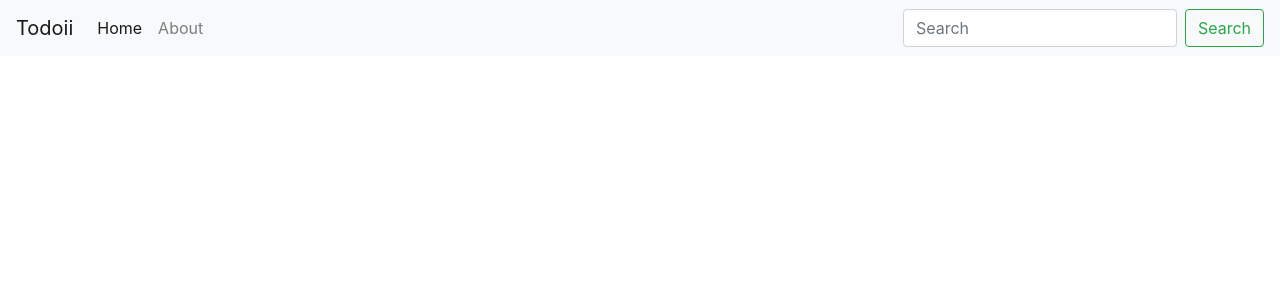
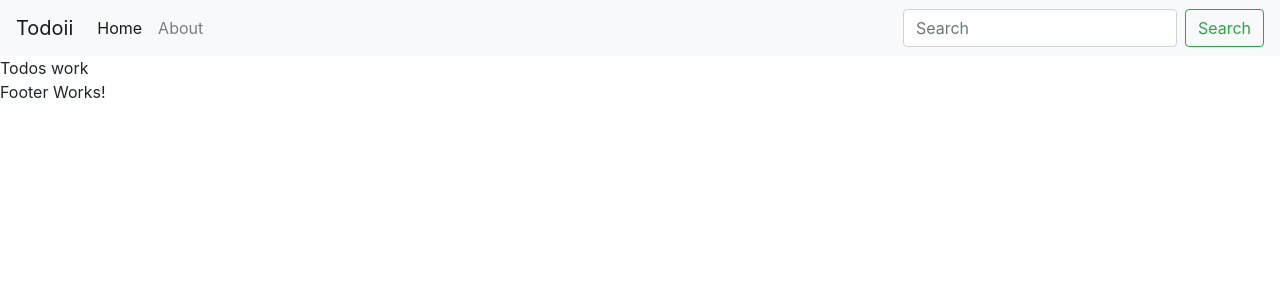
Before and after one commit to kratika19/TODOII, a React (Create React App) app: page / in a window 1280 px wide. Shown: the top 300 px of the page. Built offline with nearby package versions, Linux system fonts and the light colour scheme.

Commit message:
Initializing app components

```diff
--- a/src/App.js
+++ b/src/App.js
@@ -1,29 +1,16 @@
-import logo from './logo.svg';
+import Header from "../src/Components/Header"
+//import Todo from "../src/Components/Todo"
+import Todos from "../src/Components/Todos"
+import Footer from "../src/Components/Footer"
 import './App.css';
 
 function App() {
   return (
-      <nav className="navbar navbar-expand-lg navbar-light bg-light">
-  <a className="navbar-brand" href="#">Todoii</a>
-  <button className="navbar-toggler" type="button" data-toggle="collapse" data-target="#navbarSupportedContent" aria-controls="navbarSupportedContent" aria-expanded="false" aria-label="Toggle navigation">
-    <span className="navbar-toggler-icon"></span>
-  </button>
-
-  <div className="collapse navbar-collapse" id="navbarSupportedContent">
-    <ul className="navbar-nav mr-auto">
-      <li className="nav-item active">
-        <a className="nav-link" href="#">Home <span className="sr-only">(current)</span></a>
-      </li>
-      <li className="nav-item">
-        <a className="nav-link" href="#">About</a>
-      </li>
-    </ul>
-    <form className="form-inline my-2 my-lg-0">
-      <input className="form-control mr-sm-2" type="search" placeholder="Search" aria-label="Search"/>
-      <button className="btn btn-outline-success my-2 my-sm-0" type="submit">Search</button>
-    </form>
-  </div>
-</nav>
+      <>
+      <Header/>
+      <Todos/>
+      <Footer/>
+      </>
   );
 }
 
--- /dev/null
+++ b/src/Components/Footer.js
@@ -0,0 +1,9 @@
+import React from 'react'
+
+export default function Footer() {
+    return (
+        <div>
+            Footer Works!
+        </div>
+    )
+}
--- /dev/null
+++ b/src/Components/Header.js
@@ -0,0 +1,27 @@
+import React from 'react'
+
+export default function Header() {
+    return (
+        <nav className="navbar navbar-expand-lg navbar-light bg-light">
+            <a className="navbar-brand" href="#">Todoii</a>
+            <button className="navbar-toggler" type="button" data-toggle="collapse" data-target="#navbarSupportedContent" aria-controls="navbarSupportedContent" aria-expanded="false" aria-label="Toggle navigation">
+                <span className="navbar-toggler-icon"></span>
+            </button>
+
+            <div className="collapse navbar-collapse" id="navbarSupportedContent">
+                <ul className="navbar-nav mr-auto">
+                    <li className="nav-item active">
+                        <a className="nav-link" href="#">Home <span className="sr-only">(current)</span></a>
+                    </li>
+                    <li className="nav-item">
+                        <a className="nav-link" href="#">About</a>
+                    </li>
+                </ul>
+                <form className="form-inline my-2 my-lg-0">
+                    <input className="form-control mr-sm-2" type="search" placeholder="Search" aria-label="Search" />
+                    <button className="btn btn-outline-success my-2 my-sm-0" type="submit">Search</button>
+                </form>
+            </div>
+        </nav>
+    )
+}
--- /dev/null
+++ b/src/Components/Todos.js
@@ -0,0 +1,9 @@
+import React from 'react'
+
+export default function Todos() {
+    return (
+        <div>
+            Todos work
+        </div>
+    )
+}
```
Also changed, not shown: src/Components/TodoItem.js (added, +9 -0 lines).
